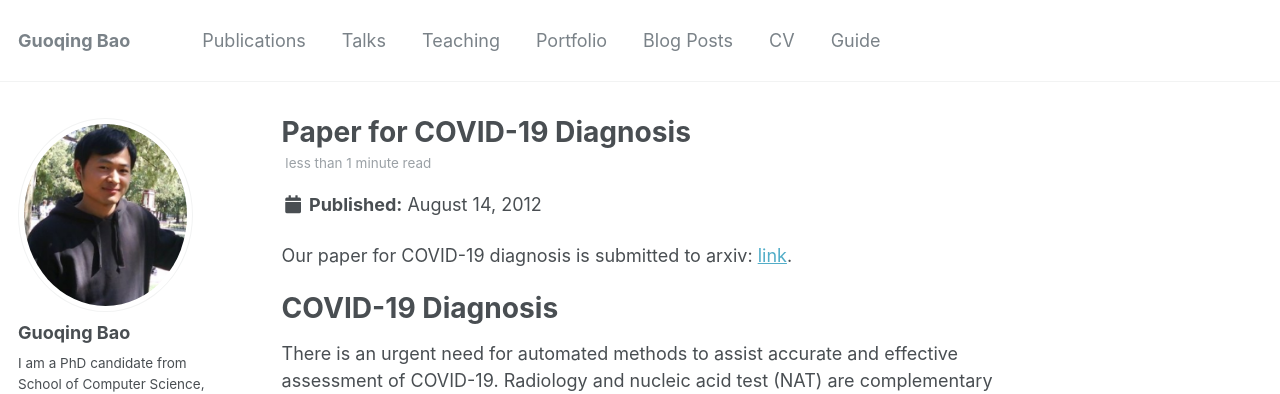
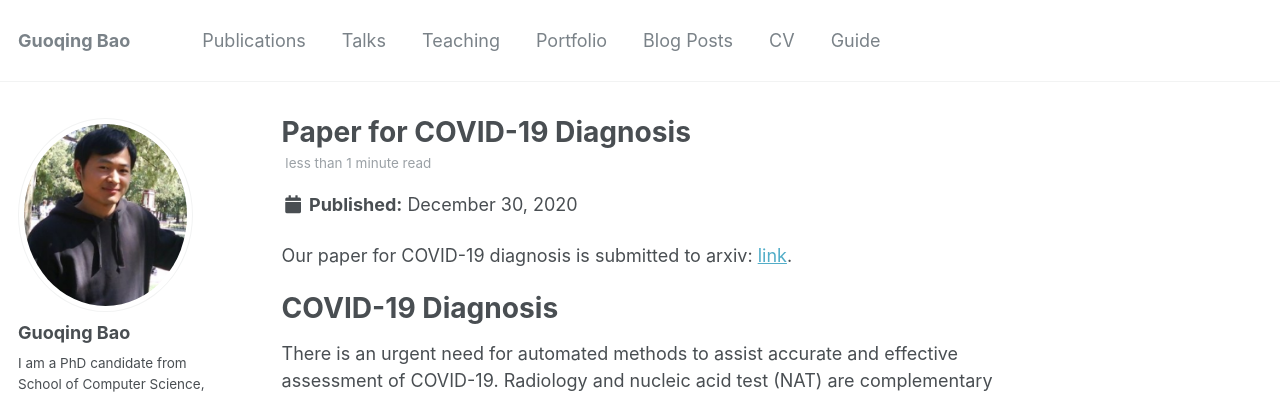
Before and after one commit to guoqingbao/guoqingbao.github.io, a Jekyll site: the page built from _posts/2020-12-30-blog-post-1.md, in a window 1280 px wide and 989 px high. Shown: the top 394 px of the window. Built offline with Jekyll 4.4.1, drawn with Linux system fonts in a browser that asks for light colours; some web fonts are replaced.

Commit message:
Personal website

```diff
--- a/_posts/2020-12-30-blog-post-1.md
+++ b/_posts/2020-12-30-blog-post-1.md
@@ -1,6 +1,6 @@
 ---
 title: 'Paper for COVID-19 Diagnosis'
-date: 2012-08-14
+date: 2020-12-30
 permalink: /posts/2020/12/blog-post-1/
 tags:
   - cool posts
```
